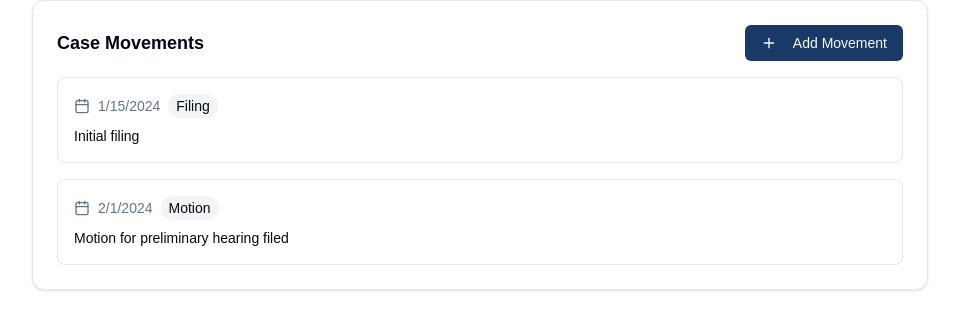
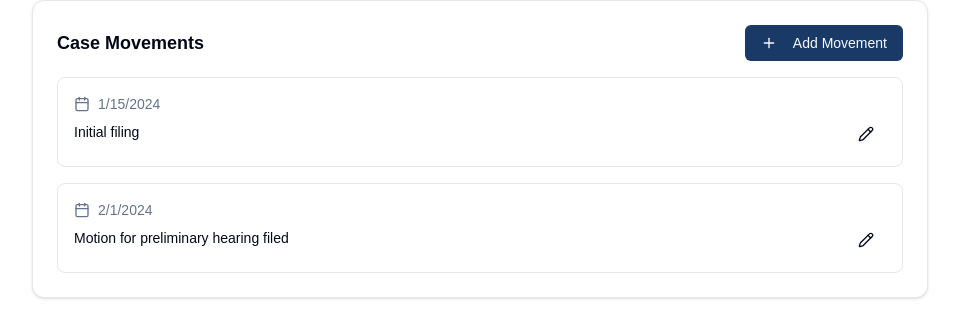
Before and after one commit to gonferreyra/auctioneers-website, a Next.js app in the folder client/: page /dashboard/cases/1 in a window 1280 px wide. Shown: the part 402-725 px from the top of the page, without its empty margins (160-1119 px from the left). Built offline with nearby package versions, Linux system fonts and the light colour scheme.

Commit message:
add mevements editing

```diff
--- a/client/src/components/dashboard/cases/case-detail.tsx
+++ b/client/src/components/dashboard/cases/case-detail.tsx
@@ -28,6 +28,15 @@ export default function CaseDetail({ caseData }: CaseDetailProps) {
   const [editedCase, setEditedCase] = useState<Case>(caseData);
   const [originalCase] = useState<Case>(caseData);
   const [hasUnsavedChanges, setHasUnsavedChanges] = useState(false);
+
+  const handleUpdateMovement = (movementId: string, description: string) => {
+    const updatedMovements = editedCase.movements.map((movement) =>
+      movement.id === movementId ? { ...movement, description } : movement,
+    );
+
+    handleUpdate({ movements: updatedMovements });
+    toast.success('Movement updated successfully');
+  };
 
   const handleUpdate = (updates: Partial<Case>) => {
     setEditedCase((prev) => {
@@ -133,12 +142,7 @@ export default function CaseDetail({ caseData }: CaseDetailProps) {
 
       <CaseMovements
         caseData={editedCase}
-        // isEditing={isEditing}
-        // onUpdate={(movement) => {
-        //   handleUpdate({
-        //     movements: [...editedCase.movements, movement],
-        //   });
-        // }}
+        onUpdateMovement={handleUpdateMovement}
       />
     </div>
   );
--- a/client/src/components/dashboard/cases/case-movements.tsx
+++ b/client/src/components/dashboard/cases/case-movements.tsx
@@ -12,19 +12,22 @@ import {
   DialogTitle,
   DialogTrigger,
 } from '@/components/ui/dialog';
-import { Plus, Calendar } from 'lucide-react';
+import { Plus } from 'lucide-react';
 import type { Case, CaseMovement } from '@/types/case';
-import { DialogDescription } from '@radix-ui/react-dialog';
+import MovementItem from './movement-items';
 
 interface CaseMovementsProps {
   caseData: Case;
+  onUpdateMovement: (movementId: string, description: string) => void;
 }
 
-export default function CaseMovements({ caseData }: CaseMovementsProps) {
+export default function CaseMovements({
+  caseData,
+  onUpdateMovement,
+}: CaseMovementsProps) {
   const [isAddingMovement, setIsAddingMovement] = useState(false);
   const [newMovement, setNewMovement] = useState<Partial<CaseMovement>>({
     date: new Date().toISOString().split('T')[0],
-    type: 'other',
     description: '',
   });
 
@@ -34,7 +37,6 @@ export default function CaseMovements({ caseData }: CaseMovementsProps) {
     setIsAddingMovement(false);
     setNewMovement({
       date: new Date().toISOString().split('T')[0],
-      type: 'other',
       description: '',
     });
   };
@@ -50,8 +52,7 @@ export default function CaseMovements({ caseData }: CaseMovementsProps) {
               Add Movement
             </Button>
           </DialogTrigger>
-          <DialogContent aria-describedby="case-movements">
-            <DialogDescription>case movements</DialogDescription>
+          <DialogContent>
             <DialogHeader>
               <DialogTitle>Add New Movement</DialogTitle>
             </DialogHeader>
@@ -65,25 +66,6 @@ export default function CaseMovements({ caseData }: CaseMovementsProps) {
                     setNewMovement({ ...newMovement, date: e.target.value })
                   }
                 />
-              </div>
-              <div>
-                <label className="mb-1 block text-sm font-medium">Type</label>
-                <select
-                  className="w-full rounded-md border border-input bg-background px-3 py-2"
-                  value={newMovement.type}
-                  onChange={(e) =>
-                    setNewMovement({
-                      ...newMovement,
-                      type: e.target.value as CaseMovement['type'],
-                    })
-                  }
-                >
-                  <option value="filing">Filing</option>
-                  <option value="hearing">Hearing</option>
-                  <option value="motion">Motion</option>
-                  <option value="decision">Decision</option>
-                  <option value="other">Other</option>
-                </select>
               </div>
               <div>
                 <label className="mb-1 block text-sm font-medium">
@@ -110,24 +92,13 @@ export default function CaseMovements({ caseData }: CaseMovementsProps) {
 
       <div className="space-y-4">
         {caseData.movements.map((movement) => (
-          <div
+          <MovementItem
             key={movement.id}
-            className="flex items-start gap-4 rounded-lg border p-4"
-          >
-            <div className="flex-1">
-              <div className="mb-2 flex items-center gap-2">
-                <Calendar className="h-4 w-4 text-muted-foreground" />
-                <span className="text-sm text-muted-foreground">
-                  {new Date(movement.date).toLocaleDateString()}
-                </span>
-                <span className="rounded-full bg-gray-100 px-2 py-0.5 text-sm font-medium">
-                  {movement.type.charAt(0).toUpperCase() +
-                    movement.type.slice(1)}
-                </span>
-              </div>
-              <p className="text-sm">{movement.description}</p>
-            </div>
-          </div>
+            movement={movement}
+            onUpdateDescription={(description) =>
+              onUpdateMovement(movement.id, description)
+            }
+          />
         ))}
       </div>
     </Card>
--- /dev/null
+++ b/client/src/components/dashboard/cases/movement-items.tsx
@@ -0,0 +1,77 @@
+'use client';
+
+import { useState } from 'react';
+import { Button } from '@/components/ui/button';
+import { Textarea } from '@/components/ui/textarea';
+import { Calendar, Pencil, Check, X } from 'lucide-react';
+import type { CaseMovement } from '@/types/case';
+
+interface MovementItemProps {
+  movement: CaseMovement;
+  onUpdateDescription: (description: string) => void;
+}
+
+export default function MovementItem({
+  movement,
+  onUpdateDescription,
+}: MovementItemProps) {
+  const [isEditing, setIsEditing] = useState(false);
+  const [editedDescription, setEditedDescription] = useState(
+    movement.description,
+  );
+
+  const handleSave = () => {
+    onUpdateDescription(editedDescription);
+    setIsEditing(false);
+  };
+
+  const handleCancel = () => {
+    setEditedDescription(movement.description);
+    setIsEditing(false);
+  };
+
+  return (
+    <div className="flex items-start gap-4 rounded-lg border p-4">
+      <div className="flex-1">
+        <div className="mb-2 flex items-center gap-2">
+          <Calendar className="h-4 w-4 text-muted-foreground" />
+          <span className="text-sm text-muted-foreground">
+            {new Date(movement.date).toLocaleDateString()}
+          </span>
+        </div>
+        {isEditing ? (
+          <div className="space-y-2">
+            <Textarea
+              value={editedDescription}
+              onChange={(e) => setEditedDescription(e.target.value)}
+              rows={2}
+              className="resize-none"
+            />
+            <div className="flex justify-end gap-2">
+              <Button size="sm" variant="ghost" onClick={handleCancel}>
+                <X className="mr-1 h-4 w-4" />
+                Cancel
+              </Button>
+              <Button size="sm" onClick={handleSave}>
+                <Check className="mr-1 h-4 w-4" />
+                Save
+              </Button>
+            </div>
+          </div>
+        ) : (
+          <div className="flex items-start justify-between gap-4">
+            <p className="flex-1 text-sm">{movement.description}</p>
+            <Button
+              size="sm"
+              variant="ghost"
+              onClick={() => setIsEditing(true)}
+              className="mt-[-4px]"
+            >
+              <Pencil className="h-4 w-4" />
+            </Button>
+          </div>
+        )}
+      </div>
+    </div>
+  );
+}
```
